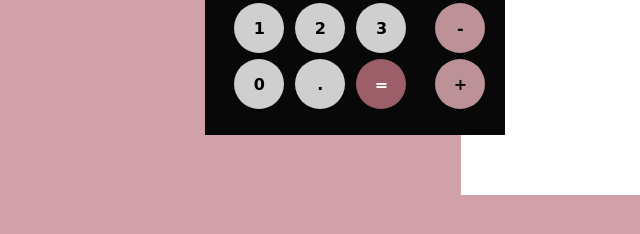
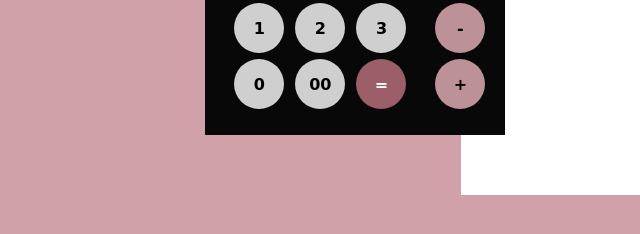
Before and after one commit to mainangethe/simple-calculator, a plain HTML site: page index.html in a window 1280 px wide. Shown: the part 572-806 px from the top of the page, 179-819 px from the left. Drawn offline with nearby package versions, Linux system fonts and the light colour scheme; a web font is replaced by a local one.

Commit message:
Remove float option bug

```diff
--- a/index.html
+++ b/index.html
@@ -33,7 +33,7 @@
           <button class="key" data-key="98" data-value="2">2</button>
           <button class="key" data-key="99" data-value="3">3</button>
           <button class="key" data-key="96" data-value="0">0</button>
-          <button class="key" data-key="110" data-value=".">.</button>
+          <button class="key" data-key="110" data-value="00">00</button>
           <button class="key" data-key="187" data-value="="id="submit">=</button>
         </section>
 
```
